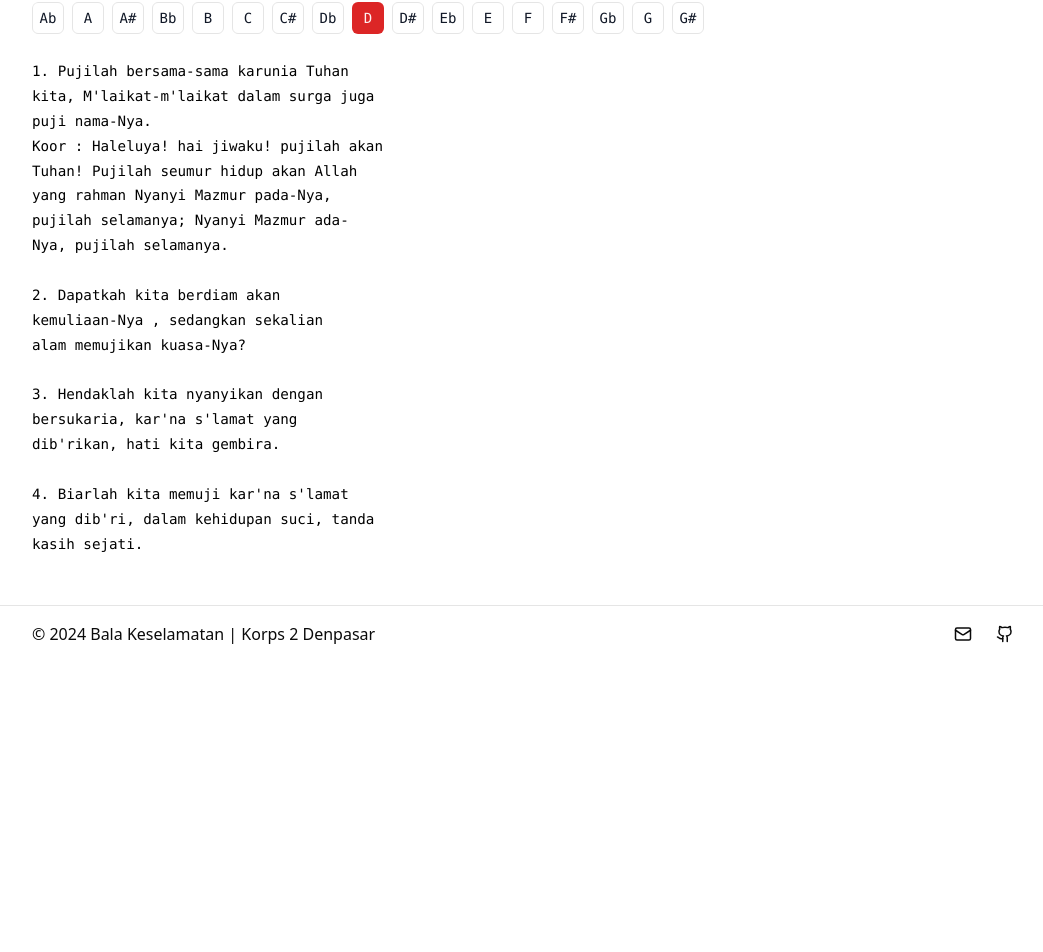
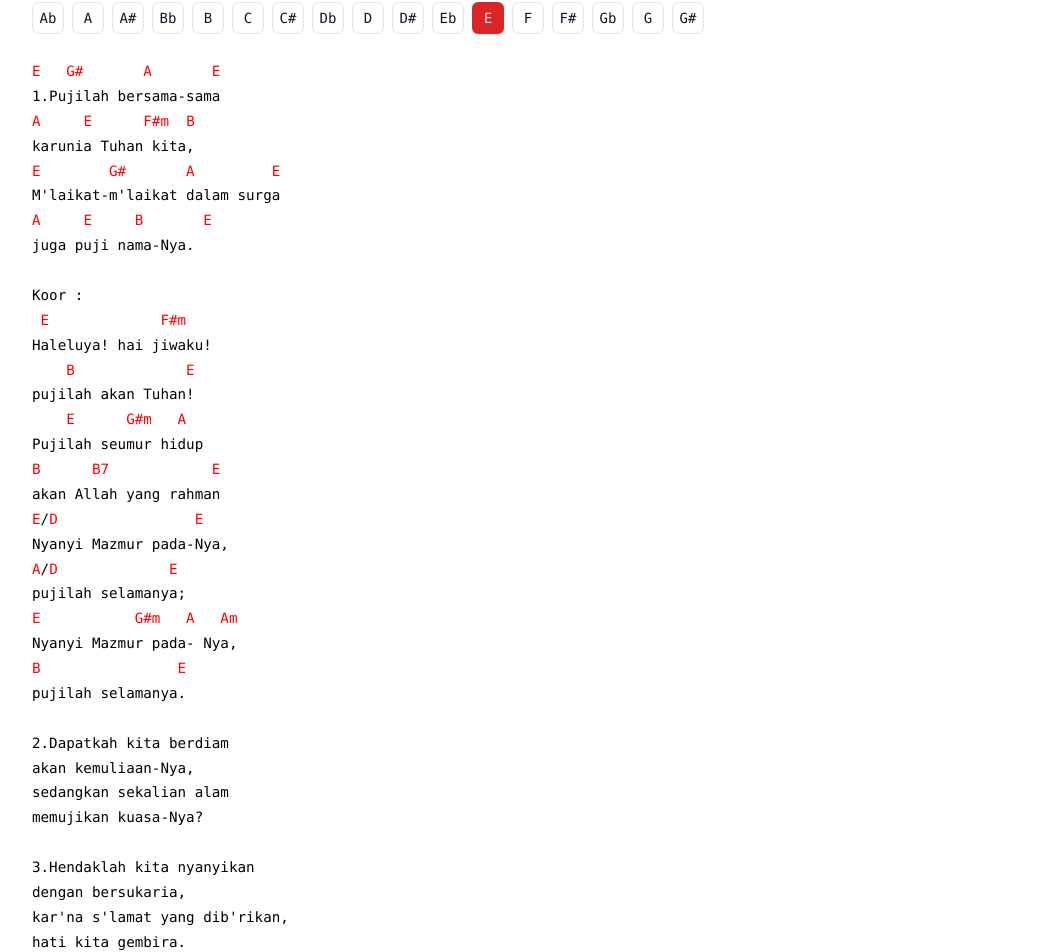
Before and after one commit to bagussuandana/nbk-chord, a Next.js app: page /song/12 in a window 1280 px wide. Shown: the part 376-1328 px from the top of the page, without its empty margins (112-1155 px from the left). Before the commit the page ends 1038 px from the top, so only its background shows below. Built offline with nearby package versions, Linux system fonts and the light colour scheme.

Commit message:
12 180 321

```diff
--- a/app.config.ts
+++ b/app.config.ts
@@ -1,5 +1,7 @@
 import keywords from "./app-config/keywords";
 import song_1_50 from "./songs/song-1-50";
+import song_100_150 from "./songs/song-100-150";
+import song_300_350 from "./songs/song-300-350";
 import song_50_100 from "./songs/song-50-100";
 
 const appConfig: any = {
@@ -132,8 +134,7 @@ const appConfig: any = {
     {
       id: "larghetto",
       name: "larghetto",
-            description:
-                "agak lambat dan lebar, sedikit lebih cepat dari largo",
+      description: "agak lambat dan lebar, sedikit lebih cepat dari largo",
       bpm_range: "60-66",
     },
     {
@@ -186,7 +187,7 @@ const appConfig: any = {
     },
   ],
 
-    songs: [...song_1_50, ...song_50_100],
+  songs: [...song_1_50, ...song_50_100, ...song_100_150, ...song_300_350],
 };
 
 export default appConfig;
--- a/app/song/12/page.tsx
+++ b/app/song/12/page.tsx
@@ -14,35 +14,53 @@ export default function NBK12() {
   const { songs } = appConfig;
   const song = songs.find((s: any) => s.id === songID);
   const songText = `
-1. Pujilah bersama-sama karunia Tuhan
-kita, M'laikat-m'laikat dalam surga juga
-puji nama-Nya.
-Koor : Haleluya! hai jiwaku! pujilah akan
-Tuhan! Pujilah seumur hidup akan Allah
-yang rahman Nyanyi Mazmur pada-Nya,
-pujilah selamanya; Nyanyi Mazmur ada-
-Nya, pujilah selamanya.
+E   G#       A       E
+1.Pujilah bersama-sama
+A     E      F#m  B
+karunia Tuhan kita,
+E   	 G#       A         E
+M'laikat-m'laikat dalam surga
+A     E     B		E
+juga puji nama-Nya.
 
-2. Dapatkah kita berdiam akan
-kemuliaan-Nya , sedangkan sekalian
-alam memujikan kuasa-Nya?
+Koor :
+ E             F#m
+Haleluya! hai jiwaku!
+    B             E
+pujilah akan Tuhan!
+    E      G#m   A
+Pujilah seumur hidup
+B      B7            E
+akan Allah yang rahman
+E/D                E
+Nyanyi Mazmur pada-Nya,
+A/D             E
+pujilah selamanya;
+E           G#m   A   Am
+Nyanyi Mazmur pada- Nya,
+B                E
+pujilah selamanya.
 
-3. Hendaklah kita nyanyikan dengan
-bersukaria, kar'na s'lamat yang
-dib'rikan, hati kita gembira.
+2.Dapatkah kita berdiam
+akan kemuliaan-Nya,
+sedangkan sekalian alam
+memujikan kuasa-Nya?
 
-4. Biarlah kita memuji kar'na s'lamat
-yang dib'ri, dalam kehidupan suci, tanda
-kasih sejati.
+3.Hendaklah kita nyanyikan
+dengan bersukaria,
+kar'na s'lamat yang dib'rikan,
+hati kita gembira.
+
+4.Biarlah kita memuji
+kar'na s'lamat yang dib'ri,
+dalam kehidupan suci,
+tanda kasih sejati.
 `;
   return (
     <SongWrapper>
       <SongHeader song={song} />
       <TransposerWrapper>
-                <Transposer
-                    initialKey={song.chord as string}
-                    songText={songText}
-                />
+        <Transposer initialKey={song.chord as string} songText={songText} />
       </TransposerWrapper>
     </SongWrapper>
   );
--- /dev/null
+++ b/app/song/180/page.tsx
@@ -0,0 +1,60 @@
+import appConfig from "@/app.config";
+import SongHeader from "@/components/song-header";
+import SongWrapper from "@/components/song-wrapper";
+import TransposerWrapper from "@/components/transposer-wrapper";
+import Transposer from "@/lib/transposer";
+import { Metadata } from "next";
+
+const songID = "180";
+export const metadata: Metadata = {
+  title: appConfig.songs.find((s: any) => s.id === songID).title,
+  description: appConfig.songs.find((s: any) => s.id === songID).description,
+};
+export default function NBK180() {
+  const { songs } = appConfig;
+  const song = songs.find((s: any) => s.id === songID);
+  const songText = `
+G        D             G
+1.Akan ada hujan berkat,
+D      D7        G
+itulah janji Allah!
+C           Bm    Em
+Saat penuh kesegaran,
+ Am       A        D
+yang datang dari surga.
+
+Koor :
+G      D        G
+K'limpahan berkat,
+Em         Am     D
+itu yang kami minta,
+G         C      Bm   Em
+rintik jatuh berkeliling,
+Am        D          G
+b'rilah kelimpahannya.
+
+2.Akan ada hujan berkat
+yang menggenangi ladang,
+gemerlap hujan yang lebat
+atas bukit dan padang.
+
+3.Akan ada hujan berkat,
+basahi hati kami!
+Moga segarlah dan sehat,
+s'perti Tuhan berjanji.
+
+4.Akan ada hujan berkat,
+hari ini turunlah!
+Kini umat-Mu bertobat,
+kini kami berserah!
+
+`;
+  return (
+    <SongWrapper>
+      <SongHeader song={song} />
+      <TransposerWrapper>
+        <Transposer initialKey={song.chord as string} songText={songText} />
+      </TransposerWrapper>
+    </SongWrapper>
+  );
+}
--- /dev/null
+++ b/app/song/321/page.tsx
@@ -0,0 +1,93 @@
+import appConfig from "@/app.config";
+import SongHeader from "@/components/song-header";
+import SongWrapper from "@/components/song-wrapper";
+import TransposerWrapper from "@/components/transposer-wrapper";
+import Transposer from "@/lib/transposer";
+import { Metadata } from "next";
+
+const songID = "321";
+export const metadata: Metadata = {
+  title: appConfig.songs.find((s: any) => s.id === songID).title,
+  description: appConfig.songs.find((s: any) => s.id === songID).description,
+};
+export default function NBK321() {
+  const { songs } = appConfig;
+  const song = songs.find((s: any) => s.id === songID);
+  const songText = `
+    D   G   D
+1. Kesuka'n
+             Bm      A
+di dalam Bala tentara Tuhan,
+Em B Em
+kesuka'n
+    A      A7       D
+dalam Bala tent'ra-Nya!
+D
+Nyanyilah, nyanyilah!
+    Bm            A
+Puji Allah di surga!
+D
+Bunyikan genderang!
+    Em     E      A
+dengan musik bersama:
+Em            A           D
+Biar ramai disertai nyanyian,
+Bm    Em    A     D    Bm
+pujilah selalu nama Tuhan,
+
+G     G#dim      A     Bm
+sebab Ia b'ri keselamatan
+Em      E       A
+bagi yang percaya;
+D   G   D
+Kesuka'n
+            Bm      A
+di dalam Bala tentara Tuhan,
+Em B Em
+kesuka'n
+A      A7       D
+dalam Bala tent'ra-Nya!
+
+2.	Kesuka'n
+di dalam Bala tentara Tuhan,
+kesuka'n
+dalam Bala tent'ra-Nya!
+Kuasa-Mu s'lamanya
+dalam 'Darah dan Api';
+Dalam p'rang 'kau menang
+dan iblis dikalahkan;
+Api Tuhan memb'ranikan jiwa
+orang yang berp'rang kar'na nama-Nya,
+yang s'lalu gunakan sabda-Nya
+sebagai senjatanya;
+Kesuka'n
+di dalam Bala tentara Tuhan,
+kesuka'n
+dalam Bala tent'ra-Nya!
+
+3.	Kesuka'n
+di dalam Bala tentara Tuhan,
+Kesuka'n
+dalam Bala tent'ra-Nya!
+Maju t'rus, maju t'rus,
+turut firman Allahmu!
+Tetapkan hatimu,
+tinggal setia dan teguh!
+Biarlah nyanyian serta hidupmu
+menunjukkan kuasa Roh Tuhanmu,
+yang membaharui hatimu,
+puji, pujilah Tuhan!
+Kesuka'n
+di dalam Bala tentara Tuhan,
+kesuka'n
+dalam Bala tent'ra-Nya!
+`;
+  return (
+    <SongWrapper>
+      <SongHeader song={song} />
+      <TransposerWrapper>
+        <Transposer initialKey={song.chord as string} songText={songText} />
+      </TransposerWrapper>
+    </SongWrapper>
+  );
+}
--- a/songs/song-1-50.ts
+++ b/songs/song-1-50.ts
@@ -91,7 +91,7 @@ const song_1_50: any = [
     id: "12",
     title: "NBK-12",
     description: "pujilah bersama-sama",
-    chord: "D",
+    chord: "E",
     rhythm: "4/4",
     tempo: "108",
   },
--- /dev/null
+++ b/songs/song-100-150.ts
@@ -0,0 +1,12 @@
+const song_100_150: any = [
+  {
+    id: "180",
+    title: "NBK-180",
+    description: "akan ada hujan berkat",
+    chord: "G",
+    rhythm: "6/8",
+    tempo: "132",
+  },
+];
+
+export default song_100_150;
--- /dev/null
+++ b/songs/song-300-350.ts
@@ -0,0 +1,12 @@
+const song_300_350: any = [
+  {
+    id: "321",
+    title: "NBK-321",
+    description: "kesuka'an dalam bala",
+    chord: "D",
+    rhythm: "4/4",
+    tempo: "116",
+  },
+];
+
+export default song_300_350;
```
Lines whose indentation alone changed are shown as unchanged.
